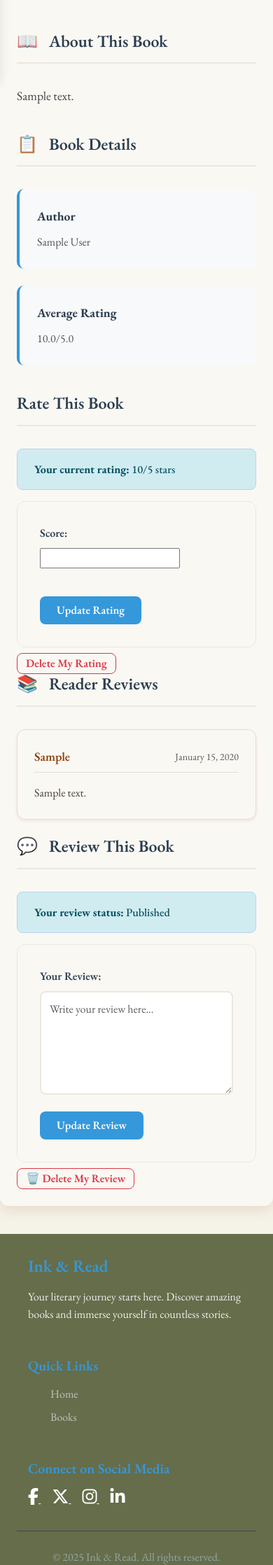
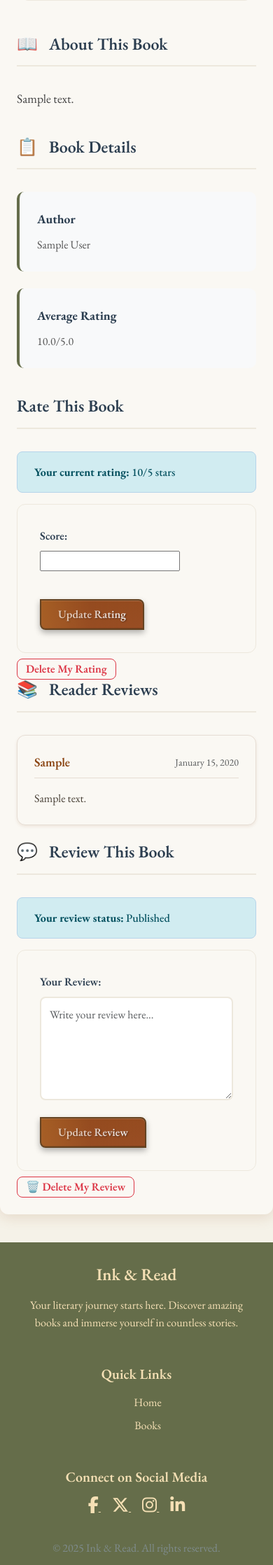
Before and after one commit to GurpritK/InkAndRead, a Django app: a page that uses templates/base.html in a window 390 px wide. Shown: the part 728-2964 px from the top of the page at 70% size. Run offline with Django 4.2, Linux system fonts and the light colour scheme; a user stored in the database is signed in; tables that the repository leaves empty hold one stand-in row (values such as "Sample post"); some libraries are stand-ins or nearby versions; some web fonts are replaced.

Commit message:
Add bootstrap for book grids and style hompage

```diff
--- a/books/templates/books/book_detail.html
+++ b/books/templates/books/book_detail.html
@@ -197,9 +197,10 @@
                             {% endfor %}
                         </div>
                     </section>
-
+                {% endif %}
 
                 <!-- Review Form Section (Only for authenticated users) -->
+                <section>
                     {% if user.is_authenticated %}
                         <h2 class="section-title">
                             💬 <span>Review This Book</span>
@@ -246,7 +247,7 @@
                         </div>
                     {% endif %}
                 </section>
-            {% endif %}
+            </section>
 
         </div>
     </article>
--- a/static/css/style.css
+++ b/static/css/style.css
@@ -6,8 +6,6 @@
 
 :root {
     /* Colors */
-    --color-primary: #3498db;
-    --color-primary-dark: #2980b9;
     --color-secondary: #95a5a6;
     --color-secondary-dark: #7f8c8d;
     --color-accent: #8B4513;
@@ -23,6 +21,7 @@
     --color-background-card: #faf8f3;
     --color-background-alt: #f8f9fa;
     --color-sidebar: #656D4A;
+    --color-sidebar-dark: #474D34;
 
     --color-border: #ede8dd;
     --color-border-light: #e6ddd4;
@@ -80,7 +79,7 @@
     font-family: "EB Garamond", serif;
     font-weight: 200;
     line-height: 1.6;
-    color: var(--color-text-secondary);
+    color: var(--color-accent);
     background-color: var(--color-background);
     min-height: 100vh;
     margin-left: var(--sidebar-width);
@@ -168,7 +167,7 @@
    =================================== */
 
 h1, h2, h3, h4, h5, h6 {
-    color: var(--color-text-primary);
+    color: var(--color-sidebar);
     margin-bottom: var(--spacing-md);
     line-height: 1.2;
     font-weight: 600;
@@ -657,7 +659,7 @@
     background: #f8f9fa;
     padding: 25px;
     border-radius: 10px;
-    border-left: 4px solid #3498db;
+    border-left: 4px solid var(--color-sidebar);
 }
 
 .detail-title {
@@ -699,14 +701,14 @@
 }
 
 .btn-primary {
-    background: var(--color-primary);
-    color: white;
+    background: var(--color-sidebar);
+    color: #f5e0b5;
 }
 
 .btn-primary:hover,
 .btn-primary:focus {
-    background: var(--color-primary-dark);
-    box-shadow: 0 4px 12px rgba(52, 152, 219, 0.3);
+    background: rgba(101, 109, 74, 0.9);
+    box-shadow: 0 4px 12px rgba(101, 109, 74, 0.3);
 }
 
 .btn-secondary {
@@ -1133,7 +1136,7 @@
     justify-content: center;
 }
 
-.hero-actions .btn-primary {
+.btn-primary {
     background: linear-gradient(145deg, var(--color-accent), var(--color-accent-light), var(--color-accent-lighter));
     background-size: 300% 300%;
     border: 2px solid #654321;
@@ -1149,7 +1152,7 @@
     overflow: hidden;
 }
 
-.hero-actions .btn-primary::before {
+.btn-primary::before {
     content: '';
     position: absolute;
     top: 0;
@@ -1411,13 +1409,14 @@
    =================================== */
 
 .site-footer {
+    text-align: center;
     background: var(--color-sidebar);
-    color: #ecf0f1;
-    margin-top: auto;
+    color: #f5e0b5;;
     padding: var(--spacing-xl) var(--spacing-xl) var(--spacing-lg);
 }
 
 .footer-content {
+    color: #f5e0b5;
     display: grid;
     grid-template-columns: repeat(auto-fit, minmax(250px, 1fr));
     gap: var(--spacing-xl);
@@ -1426,7 +1425,7 @@
 
 .footer-section h3,
 .footer-section h4 {
-    color: var(--color-primary);
+    color: #f5e0b5;
     margin-bottom: var(--spacing-md);
 }
 
@@ -1439,23 +1438,37 @@
 }
 
 .footer-links a {
-    color: var(--color-text-light);
+    color: #f5e0b5;
     text-decoration: none;
     transition: color var(--transition-normal);
 }
 
 .footer-links a:hover,
 .footer-links a:focus {
-    color: var(--color-primary);
+    color: #f5e0b5;
     text-decoration: underline;
+    box-shadow: 0 2px 4px rgba(101, 109, 74, 0.3);
+    padding: 2px 4px;
+    border-radius: 4px;
+}
+
+.social-links{
+    color: #f5e0b5;
+    transition: all var(--transition-normal);
+}
+
+.social-links:hover,
+.social-links:focus {
+    color: #f5e0b5;
+    box-shadow: 0 2px 6px rgba(101, 109, 74, 0.3);
+    transform: translateY(-2px);
 }
 
 .footer-bottom {
-    border-top: 1px solid #34495e;
-    padding-top: var(--spacing-lg);
     text-align: center;
-    color: var(--color-secondary);
-}
+    color: var(--color-text-muted);
+}
+
 
 /* ===================================
    FORM COMPONENTS
--- a/templates/base.html
+++ b/templates/base.html
@@ -141,16 +141,16 @@
 
                     <div class="footer-section">
                             <h4>Connect on Social Media</h4>
-                            <a href="https://facebook.com" target="_blank" class="text-white me-3" aria-label="Facebook">
+                            <a href="https://facebook.com" target="_blank" class="social-links me-3" aria-label="Facebook">
                                 <i class="fab fa-facebook-f" style="font-size: 1.5rem;"></i>
                             </a>
-                            <a href="https://x.com" target="_blank" class="text-white me-3" aria-label="X (Twitter)">
+                            <a href="https://x.com" target="_blank" class="social-links me-3" aria-label="X (Twitter)">
                                 <i class="fab fa-x-twitter" style="font-size: 1.5rem;"></i>
                             </a>
-                            <a href="https://instagram.com" target="_blank" class="text-white me-3" aria-label="Instagram">
+                            <a href="https://instagram.com" target="_blank" class="social-links me-3" aria-label="Instagram">
                                 <i class="fab fa-instagram" style="font-size: 1.5rem;"></i>
                             </a>
-                            <a href="https://linkedin.com" target="_blank" class="text-white" aria-label="LinkedIn">
+                            <a href="https://linkedin.com" target="_blank" class="social-links" aria-label="LinkedIn">
                                 <i class="fab fa-linkedin-in" style="font-size: 1.5rem;"></i>
                             </a>
                         </div>
--- a/user_profiles/views.py
+++ b/user_profiles/views.py
@@ -40,7 +40,7 @@
         return redirect('books')
 
     if not request.user.is_authenticated:
-        messages.error(request, 'You must be logged in to add books to wishlist.')
+        messages.error(request, 'You must be logged in to add books to wish list.')
         return redirect('account_login')
 
     book = get_object_or_404(Book, id=book_id)
```
Also changed, not shown: other parts of static/css/style.css (+45 -46 lines), books/templates/books/books.html (+9 -5 lines), books/templates/books/index.html (+6 -5 lines), user_profiles/templates/user_profiles/profile.html (+13 -9 lines), README.md. Lines whose indentation alone changed are shown as unchanged.
